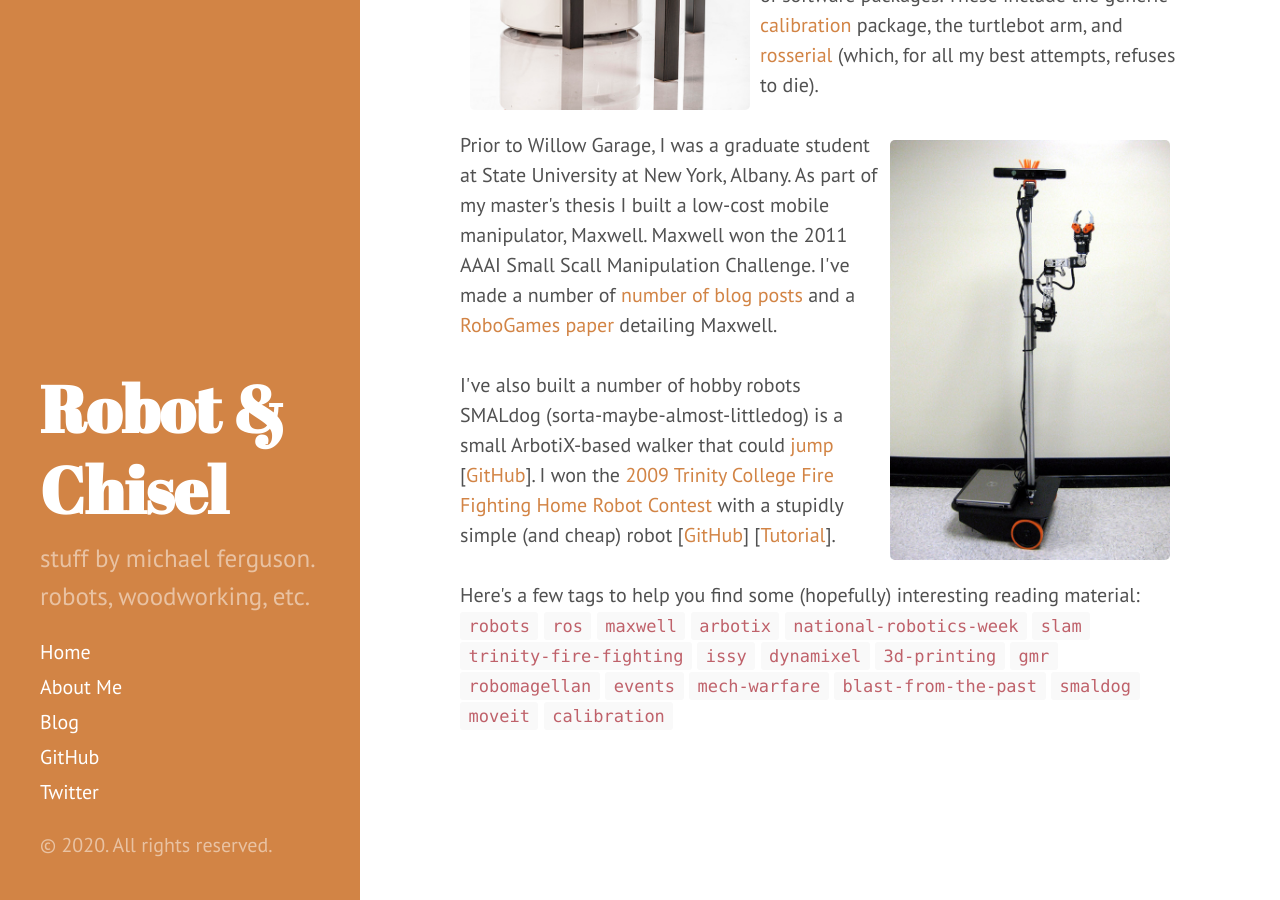
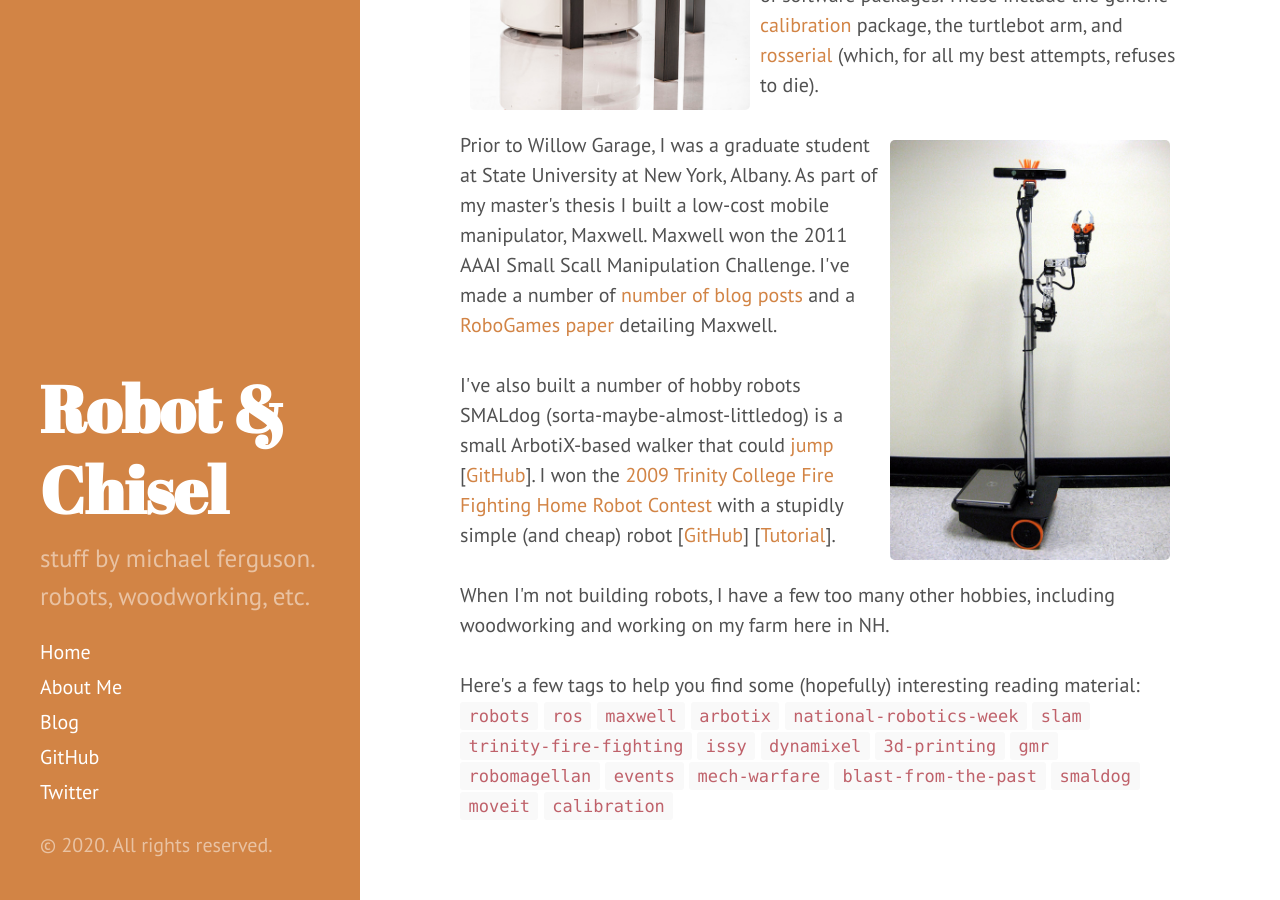
Before and after one commit to robotandchisel/robotandchisel.github.io, a Jekyll site: the page built from index.html, in a window 1280 px wide and 900 px high, scrolled down 1147 px. Built offline with Jekyll 4.4.1, drawn with Linux system fonts in a browser that asks for light colours.

Commit message:
update intro

```diff
--- a/index.html
+++ b/index.html
@@ -49,5 +49,8 @@ Fighting Home Robot Contest</a> with a stupidly simple (and cheap) robot
 [<a href="https://github.com/mikeferguson/crater">GitHub</a>]
 [<a href="http://forums.trossenrobotics.com/tutorials/build-articles-130/build-a-fire-fighting-robot-3288/">Tutorial</a>].<br />
 <br />
+When I'm not building robots, I have a few too many other hobbies,
+including woodworking and working on my farm here in NH.<br />
+<br />
 Here's a few tags to help you find some (hopefully) interesting reading material:<br />
 {% include alltags.html %}
```
